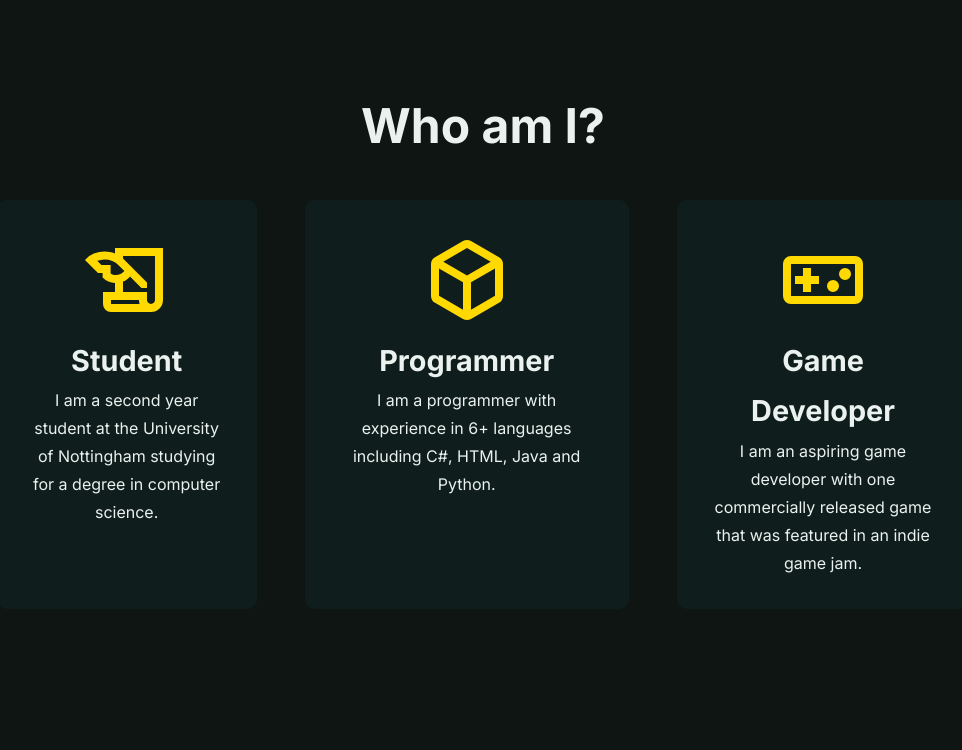
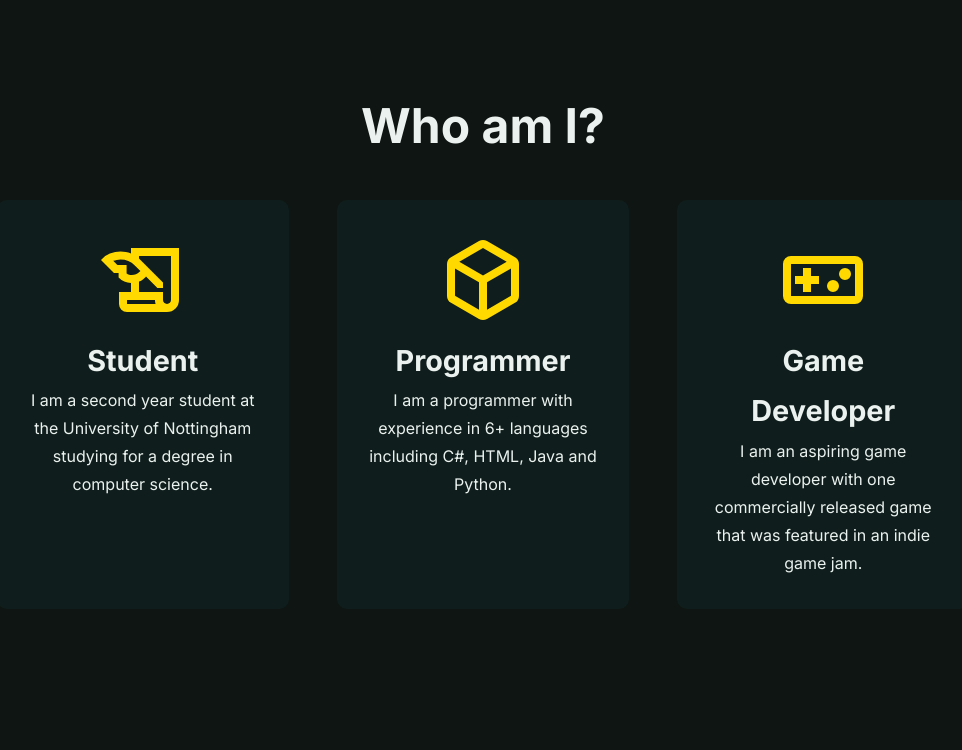
Before and after one commit to Harvelon365/Harvelon365.github.io, a PHP site: page / in a window 1280 px wide. Shown: the part 772-1522 px from the top of the page, without its empty margins (157-1119 px from the left). Run offline with PHP 8.4, Linux system fonts and the light colour scheme; some libraries are stand-ins or nearby versions.

Commit message:
Fixed landing tile spacing

```diff
--- a/css/styles.css
+++ b/css/styles.css
@@ -172,7 +172,7 @@ span {
 
 .tile-row {
     display: grid;
-    grid-template-columns: auto auto auto;
+    grid-template-columns: calc((100% - 6em) / 3) calc((100% - 6em) / 3) calc((100% - 6em) / 3);
     gap: 3em;
 }
 
@@ -181,6 +181,7 @@ span {
     text-align: center;
     padding: 2em;
     border-radius: 10px;
+    width: 100%
 }
 
 a {
```
